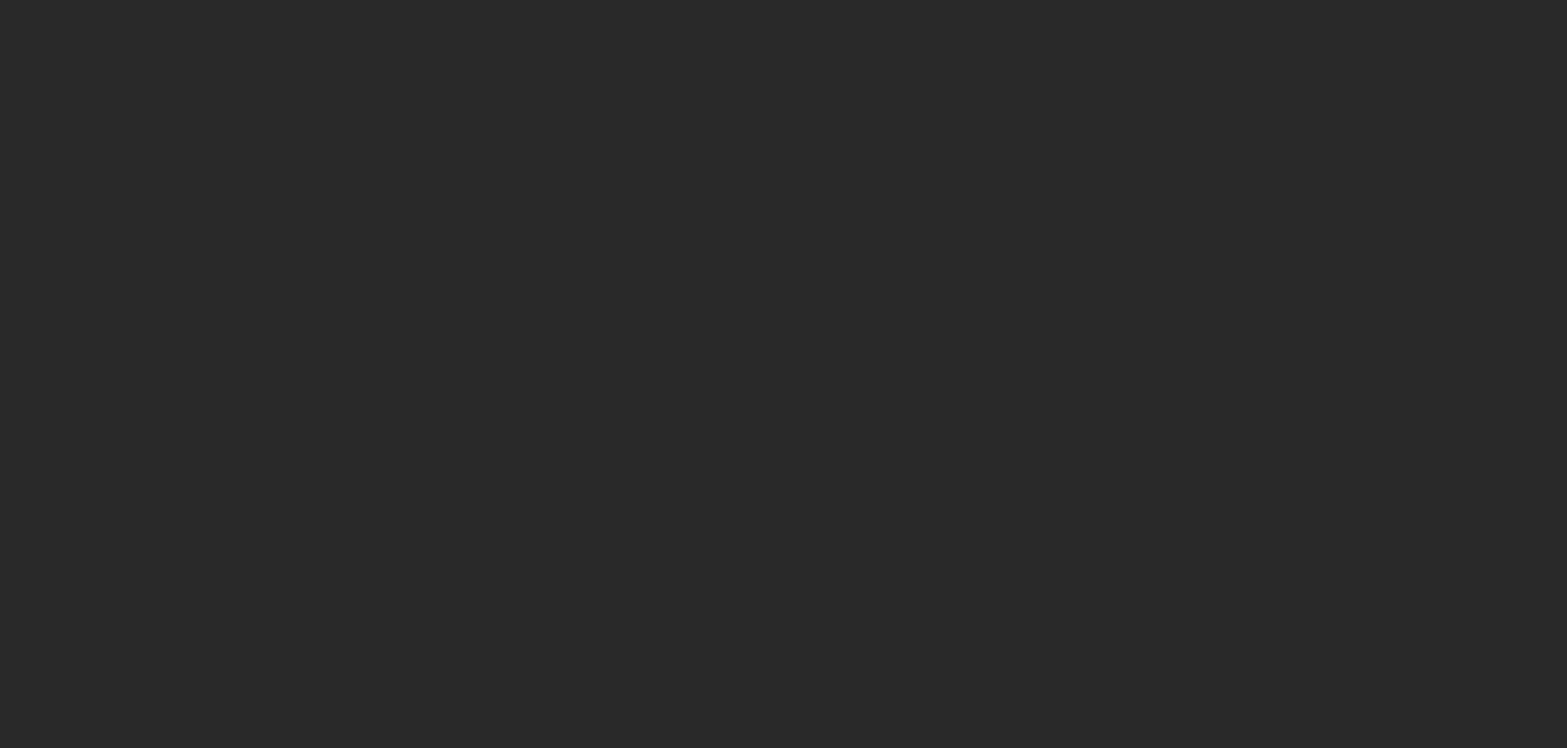
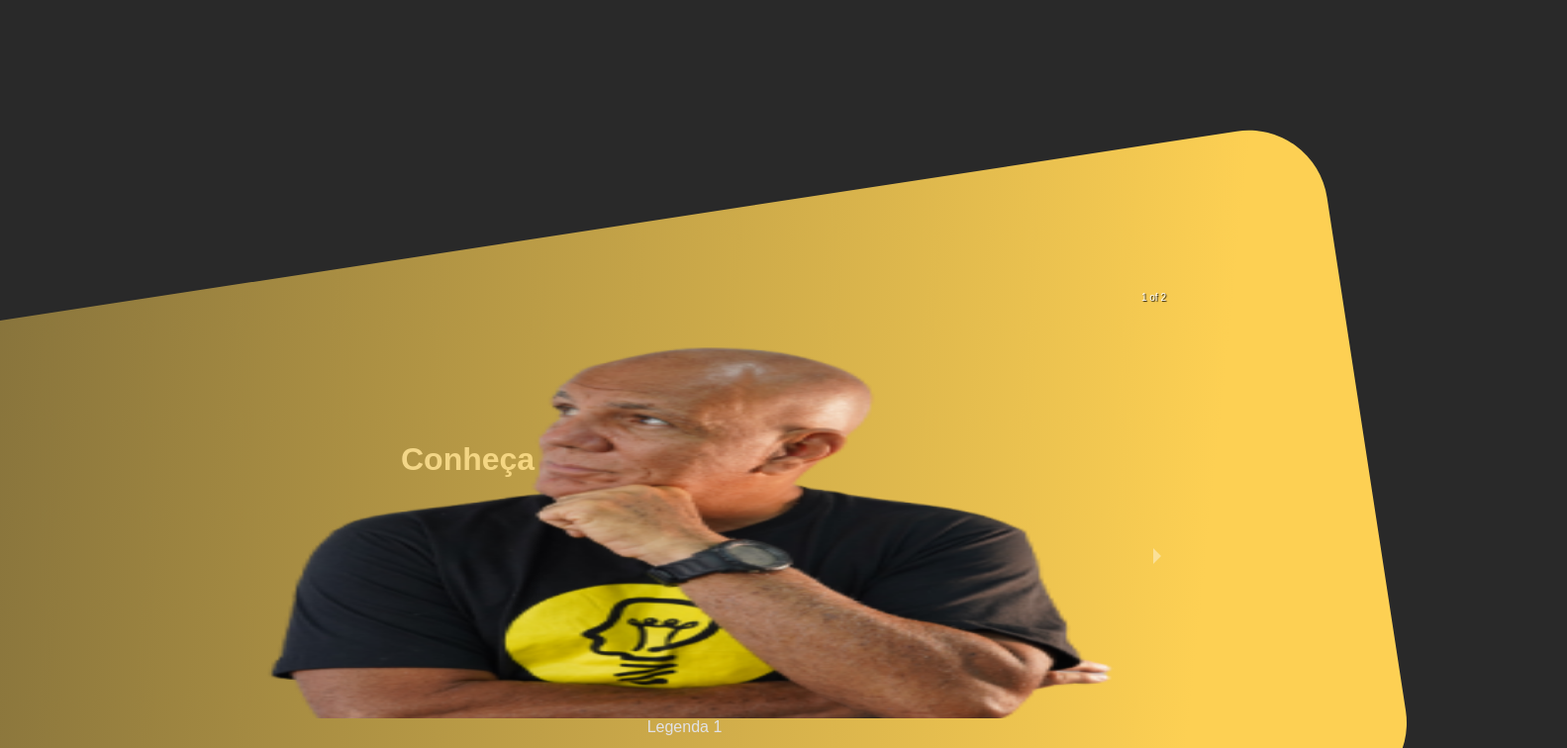
Before and after one commit to citi-onboarding/andre-inventor, a React (Create React App) app in the folder client/: page / in a window 1280 px wide. Shown: the part 1380-2136 px from the top of the page at 99% size, 1583 px wide, since content can reach past the window. Before the commit the page ends 800 px from the top, so only its background shows below. Built offline with nearby package versions, Linux system fonts and the light colour scheme.

Commit message:
Esboço do carrossel

```diff
--- a/client/src/App.tsx
+++ b/client/src/App.tsx
@@ -5,11 +5,13 @@ import { GlobalStyle } from './styles/global';
 
 
 import { Home } from './pages';
+import { AboutMe } from './pages';
 
 function App() {
   return (
     <ThemeProvider theme={theme}>
       <Home/>
+      <AboutMe/>
       <GlobalStyle/>
     </ThemeProvider>
   );
--- /dev/null
+++ b/client/src/pages/aboutMe/index.tsx
@@ -0,0 +1,22 @@
+import React from "react";
+import { AboutMeContainer } from './styles';
+import 'react-responsive-carousel/lib/styles/carousel.min.css';
+import { Carousel } from 'react-responsive-carousel';
+import { LogoCITi } from "../../assets";
+import { andre1 } from "../../assets";
+
+export const AboutMe: React.FC = () => {
+    return (
+        <AboutMeContainer>
+            <h1>Conheça André Inventor</h1>
+            <div className = "back"></div>
+            <Carousel className = "carousel">
+                <div className = "divi">
+                    <img src={ andre1 } alt="Imagem 1" className="andre" />
+                    <p>Legenda 1</p>
+                </div>
+                <></>
+            </Carousel>
+        </AboutMeContainer>
+    );
+}
--- /dev/null
+++ b/client/src/pages/aboutMe/styles.ts
@@ -0,0 +1,34 @@
+import styled from 'styled-components';
+
+
+export const AboutMeContainer = styled.div`
+    position: absolute;
+    top: 1610px;
+    width: 1583px;
+    height: 903.9px;
+    .back{
+        position: absolute;
+        width: 1496.51px;
+        height: 685.23px;
+        left: -108px;
+        background: linear-gradient(104.64deg, rgba(253, 208, 83, 0.4) 1.99%, #FDD053 85.41%);
+        border-radius: 80px;
+        transform: rotate(-8.71deg);
+    }
+
+    .carousel{
+        width: 983px;
+        height: 542.9px;
+        left:100px;
+        top:30px;
+    }
+    h1{
+        position: absolute;
+        left:405px;
+        top:216px;
+    }
+    .andre{
+        width : 321px;
+        height: 436px;
+    }
+`;
--- a/client/src/pages/index.ts
+++ b/client/src/pages/index.ts
@@ -1,5 +1,6 @@
 import { Home } from './home';
-
+import { AboutMe } from './aboutMe'
 export {
-    Home
+    Home,
+    AboutMe
 };
```
Also changed, not shown: client/src/assets/index.ts (+5 -2 lines), client/src/assets/andre1.png (added), client/src/assets/elipse1.png (added).
